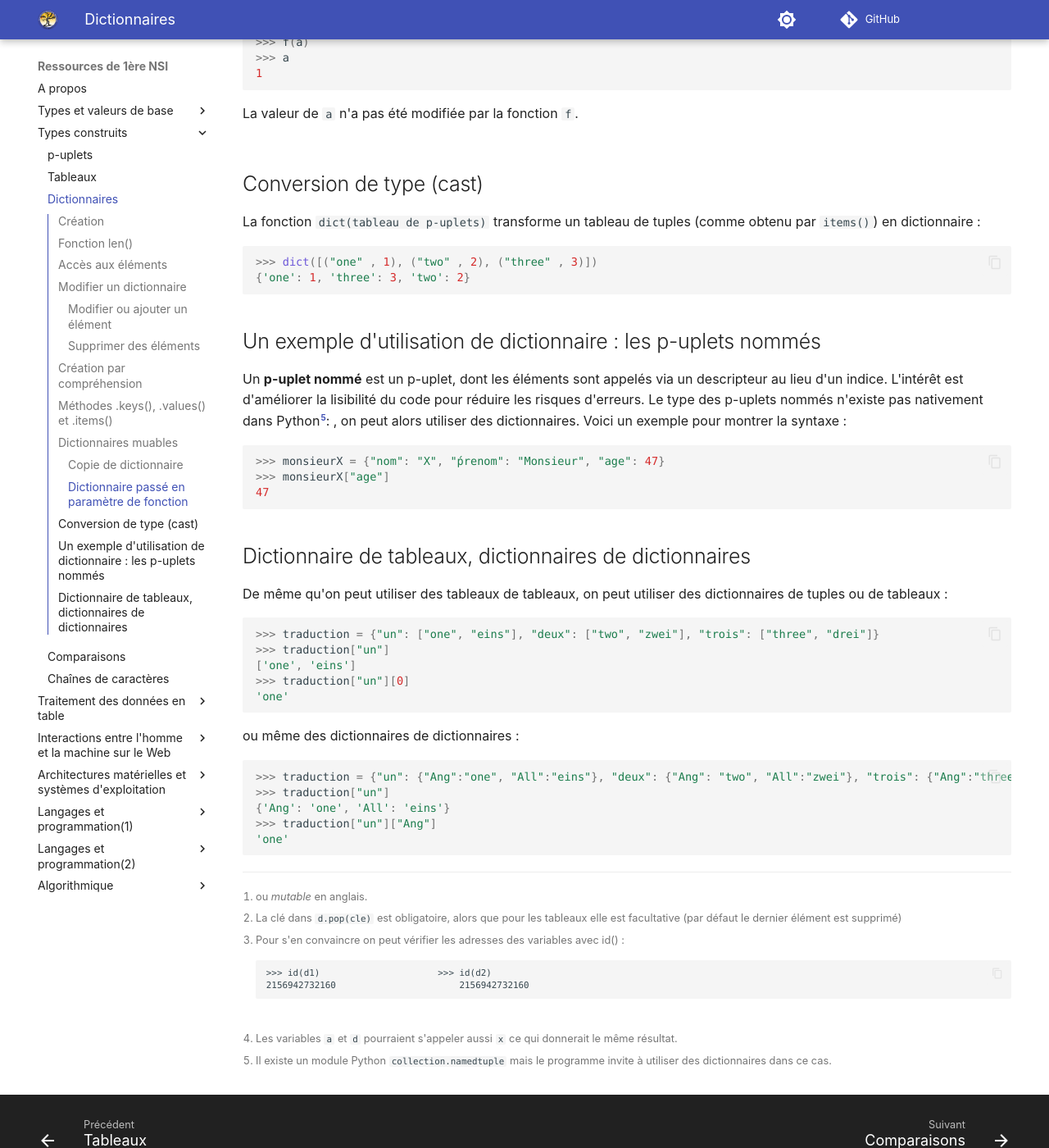
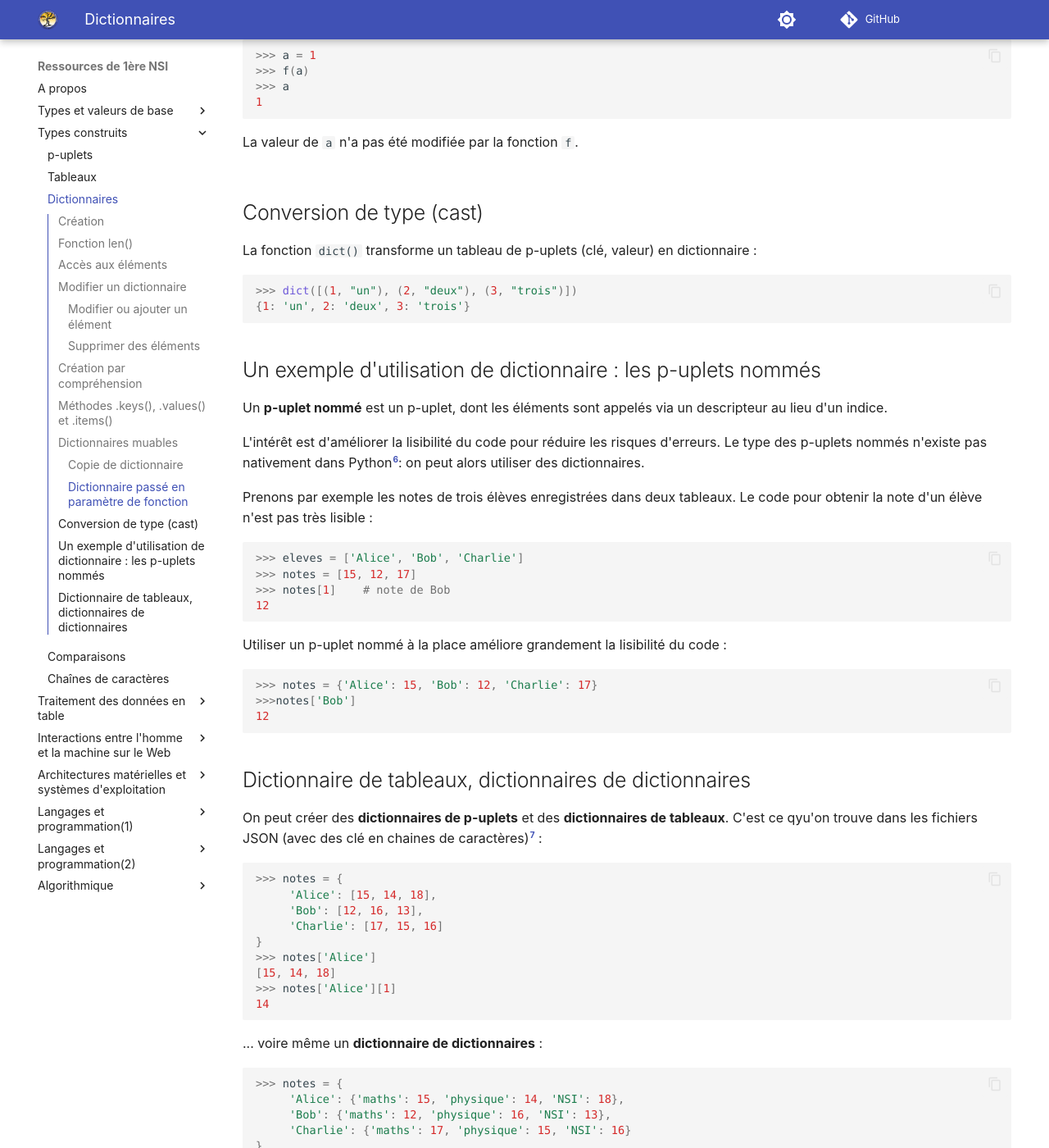
Before and after one commit to fab-perez/NSI-1, an MkDocs documentation site: the page built from docs/types-construits/3-dictionnaires.md, in a window 1280 px wide and 1400 px high, scrolled down 6166 px. Shown: the whole window at 82% size. Built offline with MkDocs 1.6.1 and Material for MkDocs 9.7.7, drawn with Linux system fonts in a browser that asks for light colours; emoji names are drawn with the system emoji font; comment, search, counter and statistics services are not loaded; some of the changed text lies outside the part shown.

Commit message:
Add files via upload

````diff
--- a/docs/types-construits/3-dictionnaires.md
+++ b/docs/types-construits/3-dictionnaires.md
@@ -43,7 +43,7 @@ Les clés peuvent être de type `int`, `float`, `str`, `tuple` :
 ``` py
 grille = {(0, 0): 'X', (0, 1): 'O', (1, 0): 'O', (1, 1): 'X'}
 ```
-… mais pas de type `list` ou d'un autre type muable :
+… mais pas de type `list` (ni d'un autre type muable) :
 
 ``` py
 >>> grille = {[0, 0]: 'X', [0, 1]: 'O', [1, 0]: 'O', [1, 1]: 'X'}
@@ -64,10 +64,9 @@ La fonction `len()` renvoie la longueur d'un dictionnaire, c'est-à-dire le nomb
 ```
 
 
-
 ##	Accès aux éléments
 
-Les éléments d'un dictionnaire n'ont **pas d'ordre particulier**, il n'est donc pas possible d'accéder aux éléments par un indice de leur position (comme avec les p-uplets, tableaux et chaines de caractères).
+Les éléments d'un dictionnaire n'ont **pas d'ordre particulier**, il n'est donc pas possible d'accéder aux éléments par un indice de position.
 
 ``` py
 >>> d[1]
@@ -76,14 +75,14 @@ Traceback (most recent call last):
 KeyError: 1
 ```
 
-Pour accéder une valeur, on utilise sa clé :
+On accède à une valeur uniquement en utilisant sa clé :
 
 ``` py
 >>> d['Italie]
 'Rome'
 ```
 
-Si la clé n'existe pas, on obtient un message d'erreur :
+et si la clé n'existe pas, on obtient un message d'erreur :
 
 ``` py
 >>> d['Allemagne']
@@ -103,8 +102,7 @@ La méthode `.get()` retourne la valeur associée à une clé, sans lever d'erre
 ```
 
 
-Le mot clé `in` permet de vérifier si une clé est présente dans un dictionnaire, il renvoie un booléen :
-
+Le mot-clé `in` permet de vérifier si une **clé** est présente dans un dictionnaire, il renvoie un booléen :
 
 ``` py
 >>> "France" in d
@@ -165,23 +162,22 @@ Mais dans un dictionnaire, si on essaie de modifier la valeur d'une clé qui n'e
 ```
 
 
-
 ###	Supprimer des éléments
 
-Comme pour les tableaux, il est possible d'utiliser les méthodes `pop()` et `clear()` (mais pas `remove()`) pour supprimer des couples de clé:valeur :
+Comme pour les tableaux, il est possible d'utiliser les méthodes `.pop()` et `.clear()` (mais pas `.remove()`) pour supprimer des couples de clé:valeur :
 
 
-- `d.pop(cle)`[^3.3] supprime du dictionnaire la clé `cle` et renvoie la valeur associée :
+- `d.pop(cle)` supprime du dictionnaire la clé `cle` et renvoie la valeur associée[^3.2] :
     ``` py
     >>> d.pop('France')
     'Paris'
     ```
 
-[^3.3]: La clé dans `d.pop(cle)` est obligatoire, alors que pour les tableaux elle est facultative (par défaut le dernier élément est supprimé)
+[^3.2]: La clé dans `d.pop(cle)` est obligatoire, alors que pour les tableaux elle est facultative (par défaut le dernier élément est supprimé)
 
 - `d.clear()` supprime tous les éléments du dictionnaire :
 
-Comme pour les tableaux, le mot clé `del` permet aussi de supprimer un élément d'un dictionnaire :
+Le mot-clé `del` permet aussi de supprimer un élément d'un dictionnaire :
 
 ``` py
 >>> del d['France']
@@ -189,13 +185,13 @@ Comme pour les tableaux, le mot clé `del` permet aussi de supprimer un élémen
 {'Espagne': 'Madrid', 'Italie': 'Roma'}
 ```
 
-Ou encore le dictionnaire entier avec l'instruction `del d`, alors la variable `d` n'existe plus.
+Ou encore tout le dictionnaire en entier avec l'instruction `del d`, alors la variable `d` n'existe plus.
 
 
 
 ##	Création par compréhension
 
-Comme pour les tableaux, on peut aussi créer un dictionnaire par compréhension :
+On peut créer un dictionnaire par compréhension, par exemple :
 
 ``` py
 >>> d = {i: i**2 for i in range(10)}
@@ -203,10 +199,7 @@ Comme pour les tableaux, on peut aussi créer un dictionnaire par compréhension
 {0: 0, 1: 1, 2: 4, 3: 9, 4: 16, 5: 25, 6: 36, 7: 49, 8: 64, 9: 81}
 ```
 
-``
-On peut lire ça comme « le dictionnaire des i: i² pour i allant de 0 à 9 ».
-
-De façon générale, un tableau par compréhension s'écrit sous la forme : `[cle(x): expression(x)  for x in  itérable ]`.
+De façon générale, un dictionnaire par compréhension s'écrit sous la forme : `[cle(x): expression(x)  for x in  itérable ]`.
 
 Exemples :
 ``` py
@@ -243,14 +236,14 @@ dict_keys(['France', 'Italie', 'Espagne'])
 dict_values(['Paris', 'Rome', 'Madrid'])
 ```
 
-La méthode `.items()` renvoie tous les couples clé-valeur d'un dictionnaire :
+La méthode `.items()` renvoie tous les p-uplets (clé, valeur) d'un dictionnaire :
 
 ``` py
 >>> d.items()
 dict_items([('France', 'Paris'), ('Italie', 'Rome'), ('Espagne', 'Madrid')])
 ```
 
-Les mentions `dict_keys`, `dict_values`, `dict_items` indiquent que nous avons affaire à des objets un peu particuliers. Pour les utiliser il faut par exemple les transformer en tableaux avec la fonction `list()` :
+Ces méthodes renvoient des types de données un peu particulier, `dict_keys`, `dict_values`, `dict_items`. On peut les parcourir directement avec une boucle `for` ou les convertir en tableaux avec la fonction `list()` :
 
 ``` py
 >>> list(d.values())
@@ -259,7 +252,7 @@ Les mentions `dict_keys`, `dict_values`, `dict_items` indiquent que nous avons a
 [('France', 'Paris'), ('Italie', 'Rome'), ('Espagne', 'Madrid')]
 ```
 
-Ces méthodes `.keys()`, `.values()` et `.items()` permettent d'autres façons de parcourir un dictionnaire :
+Ces méthodes `.keys()`, `.values()` et `.items()` permettent de parcourir facilement les clés, les valeurs ou les couples (clé, valeur) d'un dictionnaire :
 
 === "Avec une boucle `for` et `.keys()`"
     ``` py
@@ -282,42 +275,43 @@ Ces méthodes `.keys()`, `.values()` et `.items()` permettent d'autres façons d
         print(cle)
         print(val)
     ```
-    Parcours les clés et valeurs du dictionnaire en « déballant » les p-uplets de `d.items()` dans deux variables `cle`, `val`.
+    Parcours les clés et valeurs du dictionnaire en « déballant » les p-uplets de `d.items()` dans deux variables `cle` et `val`.
 
 
 ##	Dictionnaires muables
 
-Les dictionnaires, comme les tableaux, sont de type muables, donc les mêmes limites s'appliquent.
+Les dictionnaires (comme les tableaux) sont de type muables, donc les mêmes limites s'appliquent.
 
 ###	Copie de dictionnaire
 
 ``` py
->>> d1 = {'one':1, 'two':2, 'three':3}
+>>> d1 = {1: 'un', 2: 'deux', 3: 'trois'}
 >>> d2 = d1
->>> d2['three'] = 4
->>> d1
-{'one':1, 'two':2, 'three':4}
+>>> d2[4] = 'quatre'
+>>> d2
+{1: 'un', 2: 'deux', 3: 'trois', 4: 'quatre'}
 ```
-Comme avec les tableaux, `d1` a aussi été modifiée quand on a modifié `d2` ! Les deux variables `d1` et `d2` sont en fait deux noms qui font référence vers le même objet[^3.4].
 
-[^3.4]: Pour s'en convaincre on peut vérifier les adresses des variables avec id() :
+`d1` a aussi été modifiée quand on a modifié `d2` ! Les deux variables `d1` et `d2` sont en fait deux noms qui font référence vers le même objet[^3.3].
+
+[^3.3]: Pour s'en convaincre on peut vérifier les adresses des variables avec id() :
     ```
     >>> id(d1)						>>> id(d2)
     2156942732160						2156942732160
     ```
 
 
-Pour copier un dictionnaire , il faut créer une copie explicite du dictionnaire initial[^3.5] :
+Pour copier un dictionnaire , il faut créer une copie explicite du dictionnaire initial[^3.4] :
 
 
-[^3.5]: :warning:Aucune de ces approches ne fonctionne si le dictionnaire contient lui-même des valeurs de type muable (`list` ou `dict`), il faut à nouveau utiliser la méthode `.deepcopy()` du module `copy`.
+[^3.4]: :warning:Aucune de ces approches ne fonctionne si le dictionnaire contient lui-même des valeurs de type muable (`list` ou `dict`), il faut utiliser la méthode `.deepcopy()` du module `copy`.
 
 - 	Avec  la fonction `dict(itérable)` qui renvoie un dictionnaire formé des éléments de la variable itérable :
     ``` py
     >>> d2 = dict(d)
     ```
 
--   Ou encore utiliser la méthode `.copy()` :
+-   En utilisant la méthode `.copy()` :
     ``` py
     >>> d2 = d1.copy()
     ```
@@ -356,10 +350,10 @@ Appelons ces fonctions en passant des variables `a` et `d` en paramètre [^3.5]:
 
 === "avec une variable de type "muable""
     ``` py
-    >>> d = {'one':1, 'two':2, 'three':3}
-    >>> h(d)
+    >>> d = {1: 'un', 2: 'deux', 3: 'trois'}
+    >>> g(d)
     >>> d
-    {'four': 4, 'one': 1, 'three': 3, 'two': 2}
+    {1: 'un', 2: 'deux', 3: 'trois', 4: 'quatre'}
     ```
 
     La valeur de `d` a été modifiée par la fonction `g` !
@@ -367,42 +361,79 @@ Appelons ces fonctions en passant des variables `a` et `d` en paramètre [^3.5]:
 
 ##	Conversion de type (cast)
 
-La fonction `dict(tableau de p-uplets)` transforme un tableau de tuples (comme obtenu par `items()`) en dictionnaire :
+La fonction `dict()` transforme un tableau de p-uplets (clé, valeur) en dictionnaire :
 
 ``` py
->>> dict([("one" , 1), ("two" , 2), ("three" , 3)])
-{'one': 1, 'three': 3, 'two': 2}
+>>> dict([(1, "un"), (2, "deux"), (3, "trois")])
+{1: 'un', 2: 'deux', 3: 'trois'}
 ```
 
 ##	Un exemple d'utilisation de dictionnaire : les p-uplets nommés
 
-Un **p-uplet nommé** est un p-uplet, dont les éléments sont appelés via un descripteur au lieu d'un indice. L'intérêt est d'améliorer la lisibilité du code pour réduire les risques d'erreurs. Le type des p-uplets nommés n'existe pas nativement dans Python[^3.6]: , on peut alors utiliser des dictionnaires. Voici un exemple pour montrer la syntaxe :
+Un **p-uplet nommé** est un p-uplet, dont les éléments sont appelés via un descripteur au lieu d'un indice.
+
+L'intérêt est d'améliorer la lisibilité du code pour réduire les risques d'erreurs. Le type des p-uplets nommés n'existe pas nativement dans Python[^3.6]: on peut alors utiliser des dictionnaires.
 
 [^3.6]: Il existe un module Python `collection.namedtuple` mais le programme invite à utiliser des dictionnaires dans ce cas.
 
+Prenons par exemple les notes de trois élèves enregistrées dans deux tableaux. Le code pour obtenir la note d'un élève n'est pas très lisible :
+
 ``` py
->>> monsieurX = {"nom": "X", "́prenom": "Monsieur", "age": 47}
->>> monsieurX["age"]
-47
+>>> eleves = ['Alice', 'Bob', 'Charlie']
+>>> notes = [15, 12, 17]
+>>> notes[1]    # note de Bob
+12
 ```
+Utiliser un p-uplet nommé à la place améliore grandement la lisibilité du code :
+
+``` py
+>>> notes = {'Alice': 15, 'Bob': 12, 'Charlie': 17}
+>>>notes['Bob']
+12
+```
+
 
 ##	Dictionnaire de tableaux, dictionnaires de dictionnaires
 
-De même qu'on peut utiliser des tableaux de tableaux, on peut utiliser des dictionnaires de tuples ou de tableaux :
+On peut créer des **dictionnaires de p-uplets** et des **dictionnaires de tableaux**. C'est ce qyu'on trouve dans les fichiers JSON (avec des clé en chaines de caractères)[^3.7] :
+
+
+[^3.7]: JavaScript Object Notation, dérivé du langage JavaScript.
 
 ``` py
->>> traduction = {"un": ["one", "eins"], "deux": ["two", "zwei"], "trois": ["three", "drei"]}
->>> traduction["un"]
-['one', 'eins']
->>> traduction["un"][0]
-'one'
+>>> notes = {
+     'Alice': [15, 14, 18],
+     'Bob': [12, 16, 13],
+     'Charlie': [17, 15, 16]
+}
+>>> notes['Alice']
+[15, 14, 18]
+>>> notes['Alice'][1]
+14
 ```
 
-ou même des dictionnaires de dictionnaires :
+... voire même un **dictionnaire de dictionnaires** :
+
 ``` py
->>> traduction = {"un": {"Ang":"one", "All":"eins"}, "deux": {"Ang": "two", "All":"zwei"}, "trois": {"Ang":"three", "All":"drei"}}
->>> traduction["un"]
-{'Ang': 'one', 'All': 'eins'}
->>> traduction["un"]["Ang"]
-'one'
+>>> notes = {
+     'Alice': {'maths': 15, 'physique': 14, 'NSI': 18},
+     'Bob': {'maths': 12, 'physique': 16, 'NSI': 13},
+     'Charlie': {'maths': 17, 'physique': 15, 'NSI': 16}
+}
+>>> notes['Bob']
+{'maths': 12, 'physique': 16, 'NSI': 13}
+>>> notes['Bob']['NSI']
+13
 ```
+
+
+Une troisième option est le** tableau de dictionnaires**. C'est le format typique des API, il préserve l'ordre, et autorise des doublons de « clé » :
+
+``` py
+>>> pays = [{"nom": "France", "capitale": "Paris", "population": 68000000},
+            {"nom": "Italie",  "capitale": "Rome", "population": 58900000},
+            {"nom": "Espagne",  "capitale": "Madrid", "population": 49600000}
+]
+>>> pays[0]["capitale]
+'Paris'
+```
````
Also changed, not shown: other parts of docs/types-construits/3-dictionnaires.md (+12 -13 lines), docs/types-construits/1-p-uplets.md (+3 -3 lines), docs/types-construits/2-tableaux.md (+24 -17 lines).
